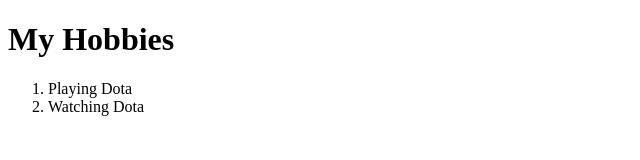
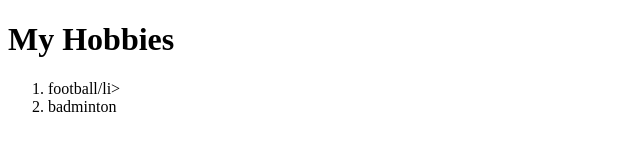
Before and after one commit to IamGroot111/CV, a plain HTML site: page hobbies.html in a window 1280 px wide. Shown: the full height of the page, 0-640 px from the left. Drawn offline with Linux system fonts and the light colour scheme.

Commit message:
Update hobbies.html

```diff
--- a/hobbies.html
+++ b/hobbies.html
@@ -8,8 +8,8 @@
 <body>
 <h1>My Hobbies</h1>
     <ol>
-        <li>Playing Dota</li>
-        <li>Watching Dota</li>
+        <li>football/li>
+        <li>badminton</li>
     </ol>
 </body>
 </html>
```
